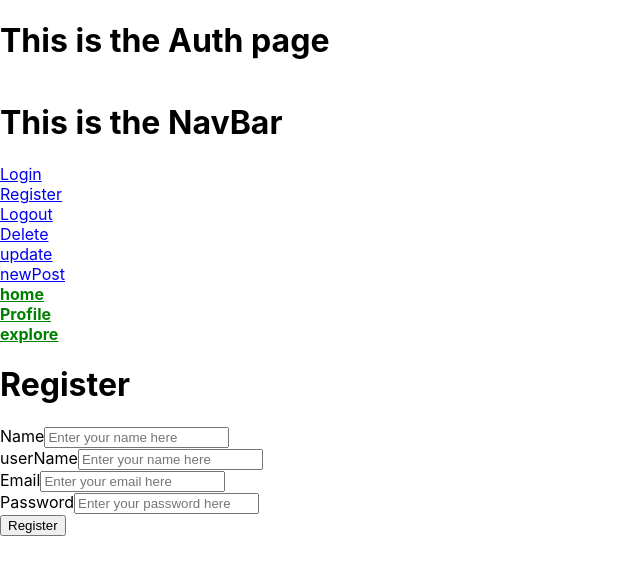
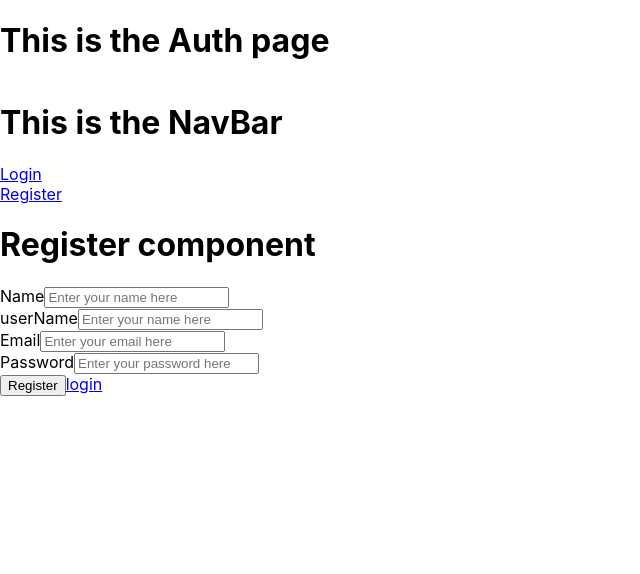
Before and after one commit to Marielysech/Snoop, a React (Create React App) app in the folder frontend/: page /auth/register in a window 1280 px wide. Shown: the top 574 px of the page, without its empty margins (0-640 px from the left). Built offline with nearby package versions, Linux system fonts and the light colour scheme.

Commit message:
adding login / register link and conditional rendering

```diff
--- a/frontend/src/components/Login.js
+++ b/frontend/src/components/Login.js
@@ -1,5 +1,5 @@
 import React, {useStatem, useContext, useState} from 'react'
-import {useNavigate} from 'react-router-dom';
+import {NavLink, useNavigate} from 'react-router-dom';
 import { useAuthContext } from '../contexts/AuthContext';
 import NavBar from './NavBar';
 
@@ -56,6 +56,8 @@ const Login = () => {
         </div>
         <button type="submit" onClick={loginUser}>Login</button>
         </form>
+        <NavLink  to="/auth/register">Register</NavLink>
+
         </>
     )
 }
--- a/frontend/src/components/NavBar.js
+++ b/frontend/src/components/NavBar.js
@@ -1,16 +1,18 @@
 import {NavLink, useNavigate} from 'react-router-dom'
+import { useAuthContext } from '../contexts/AuthContext';
 import DeleteUser from './DeleteUser';
 import Logout from './Logout';
 
 const NavBar = () => {
 
-
+   const {userInfo} = useAuthContext()
 
   return (
       <div className="navBar">
          <h1>This is the NavBar</h1>
           <NavLink  to="/auth/login">Login</NavLink>
           <NavLink  to="/auth/register">Register</NavLink>
+          {userInfo.name && <>
           <Logout />
           <DeleteUser />
           <NavLink  to="/auth/update">update</NavLink>
@@ -20,6 +22,7 @@ const NavBar = () => {
           <NavLink  to="/">Profile</NavLink>
           <NavLink  to="/explore">explore</NavLink>
           </div>
+          </>}
 
 
 
--- a/frontend/src/components/Register.js
+++ b/frontend/src/components/Register.js
@@ -1,5 +1,5 @@
 import React, {useState} from 'react'
-import {useNavigate, } from 'react-router-dom';
+import {NavLink, useNavigate, } from 'react-router-dom';
 import NavBar from './NavBar';
 
 
@@ -39,7 +39,7 @@ const Register = () => {
     return (
         <>
         <NavBar />
-        <h1>Register</h1>
+        <h1>Register component</h1>
 
                 <div>
                     <label for="name">Name</label>
@@ -60,6 +60,8 @@ const Register = () => {
 
 
             <button type="submit" onClick={registerUser}>Register</button>
+            <NavLink  to="/auth/login">login</NavLink>
+
 
         </>
     )
```
